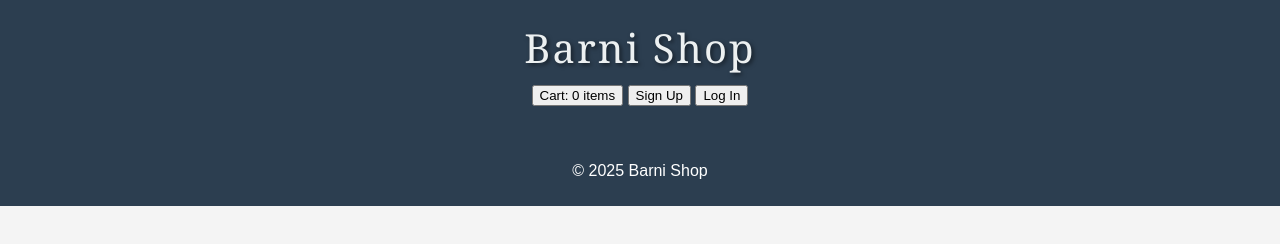
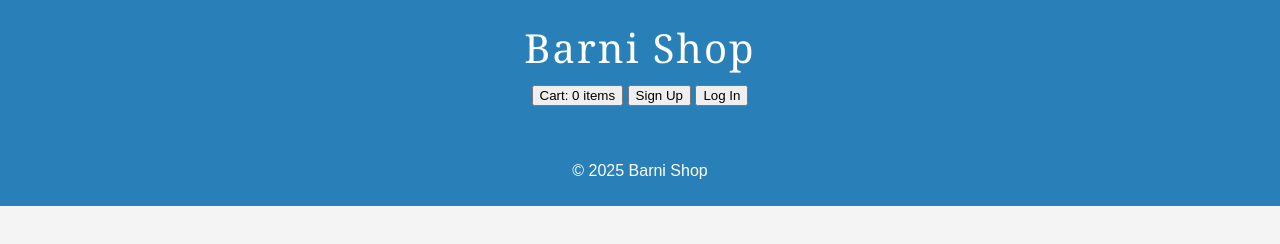
Before and after one commit to BarniGonz/Mywebsite, a plain HTML site: page index.html in a window 1280 px wide. Drawn offline with Linux system fonts and the light colour scheme.

Commit message:
Update style.css

```diff
--- a/style.css
+++ b/style.css
@@ -6,11 +6,10 @@ body {
 }
 
 header {
-    background: #2c3e50;
-    color: #ecf0f1;
+    background: #2980b9;
+    color: #ffffff;
     padding: 20px 0;
     text-align: center;
-    position: relative;
 }
 
 .logo {
@@ -18,7 +17,6 @@ header {
     font-family: 'Georgia', serif;
     letter-spacing: 2px;
     margin-bottom: 10px;
-    text-shadow: 2px 2px 4px rgba(0, 0, 0, 0.5);
 }
 
 nav {
@@ -47,10 +45,15 @@ main {
     padding: 20px;
 }
 
+#products {
+    display: grid;
+    grid-template-columns: repeat(auto-fill, minmax(250px, 1fr));
+    gap: 20px;
+}
+
 .product {
     background: #ffffff;
     border: 1px solid #dddddd;
-    margin: 20px 0;
     padding: 20px;
     border-radius: 8px;
     box-shadow: 0 4px 8px rgba(0,0,0,0.1);
@@ -64,7 +67,7 @@ main {
 footer {
     text-align: center;
     padding: 10px 0;
-    background: #2c3e50;
+    background: #2980b9;
     color: #ffffff;
 }
 
```
